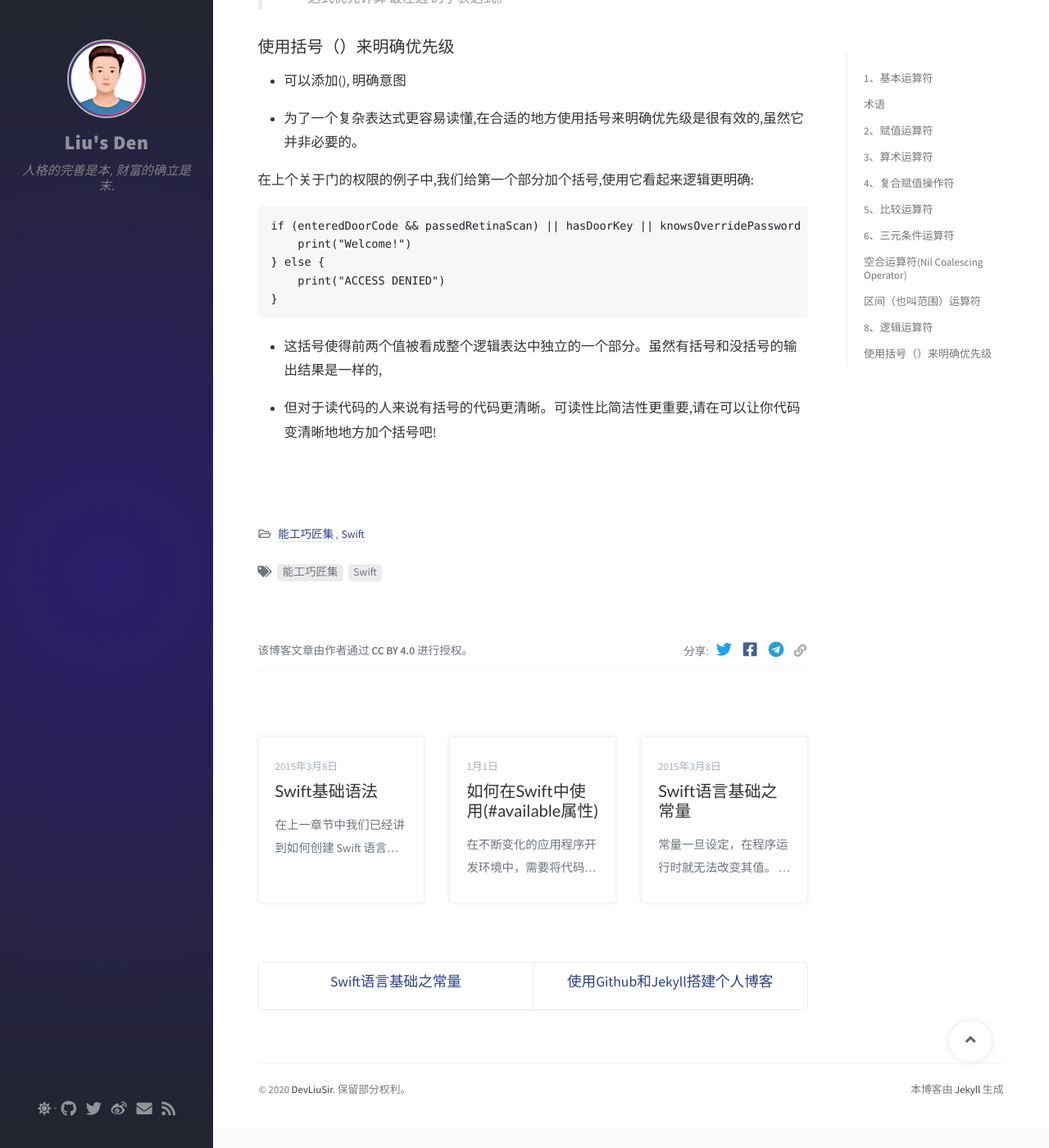
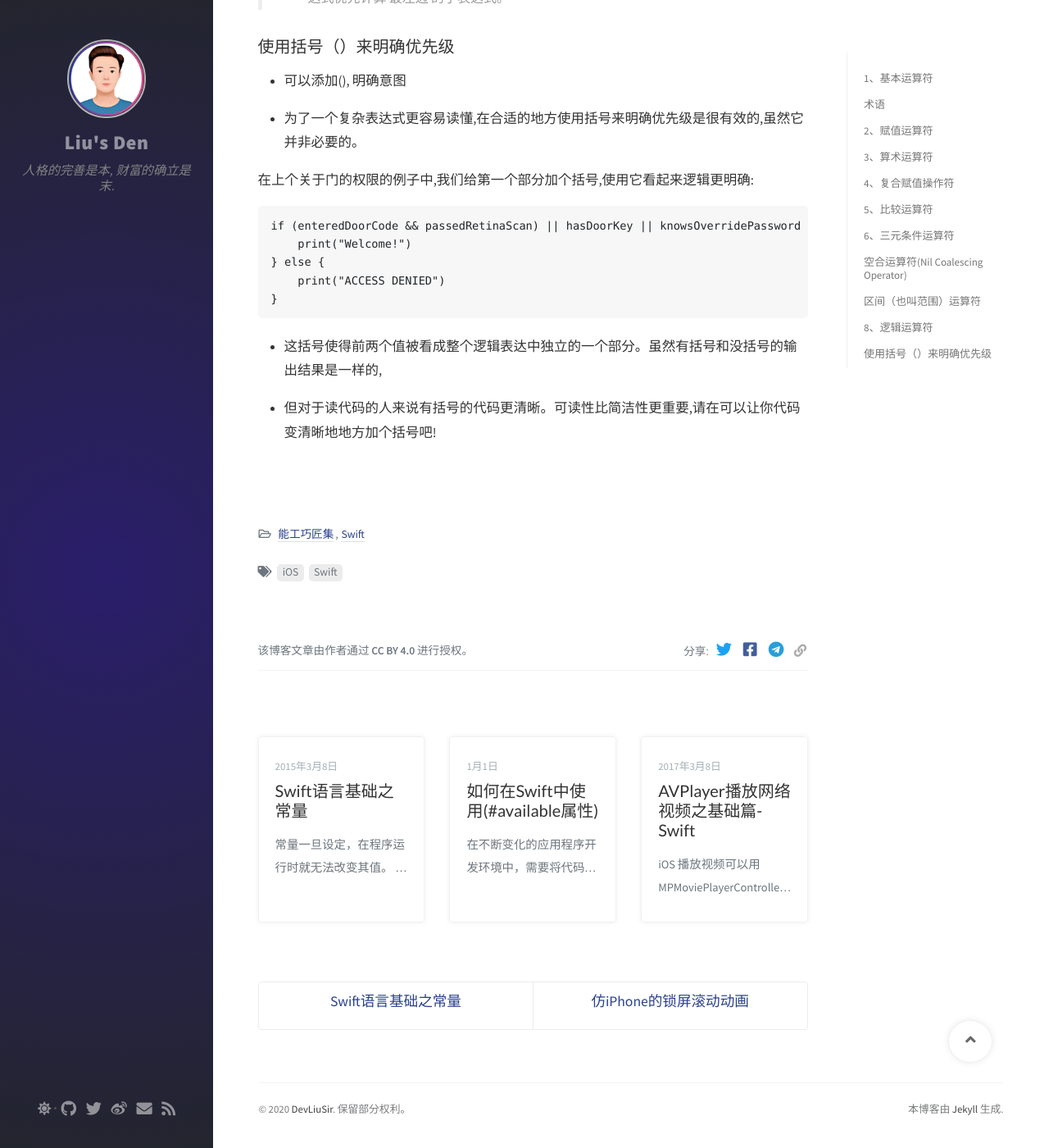
Before and after one commit to DevLiuSir/-DevLiuSir.github.io, a Jekyll site: the page built from _posts/2015-03-08-Swift-Basic-Operators.md, in a window 1280 px wide and 1400 px high, scrolled down 8971 px. Shown: the whole window at 82% size. Built offline with Jekyll 4.4.1, drawn with Linux system fonts in a browser that asks for light colours; nearby versions of some CDN libraries; comment, search, counter and statistics services are not loaded; part of the change alters nothing that is shown; some of the changed text lies outside the part shown.

````diff
--- a/_includes/footer.html
+++ b/_includes/footer.html
@@ -23,7 +23,7 @@
       <p class="mb-0">
         本博客由
         <a href="https://jekyllrb.com" target="_blank">Jekyll</a>
-        生成
+        生成.
       </p>
     </div>
 
--- a/_includes/mode-toggle.html
+++ b/_includes/mode-toggle.html
@@ -80,6 +80,28 @@
 
     get mode() { return sessionStorage.getItem(ModeToggle.MODE_KEY); }
 
+    get isResolvedDarkMode() {
+        if (this.isLightMode) {
+            return false;
+        }
+        return this.isSysDarkPrefer;
+    }
+
+    updateCommentStyle() {
+      var theme = "{{ site.utterances.light_theme }}";
+      if (this.isResolvedDarkMode) {
+          theme = "{{ site.utterances.dark_theme }}";
+      }
+      let comment = document.querySelector("iframe.utterances-frame");
+      if (comment == null) {
+          return;
+      }
+      comment.contentWindow.postMessage(
+        { type: "set-theme", theme: theme }, "https://utteranc.es/"
+      );
+    }
+
+
     flipMode() {
       if (this.hasMode) {
         if (this.isSysDarkPrefer) {
@@ -105,6 +127,7 @@
         }
       }
 
+      this.updateCommentStyle();
     } /* flipMode() */
 
   } /* ModeToggle */
--- a/_posts/2015-03-08-Swift-Basic-Operators.md
+++ b/_posts/2015-03-08-Swift-Basic-Operators.md
@@ -4,7 +4,6 @@ title: Swift语言基础之基本运算符
 date: 2015-03-08 22:28:49 +0900
 categories: [能工巧匠集, Swift]
 tags: [iOS, Swift]
-tags: [能工巧匠集, Swift]
 ---
 
 ## 基本运算符(Basic Operators)
--- /dev/null
+++ b/_posts/2016-12-08-Imitation-iPhone-LockScreen-scrolling-animation.md
@@ -0,0 +1,139 @@
+---
+layout: post
+title: 仿iPhone的锁屏滚动动画
+date: 2016-12-08 22:21:00 +0900
+categories: [能工巧匠集, iOS]
+tags: [Animations, 动画, iOS, Objective-C]
+---
+
+> 需要用到的技术点：图层`CALayer`，这个大家应该都不会陌生，嗯，现在呢，我拿CALayer的子类`CAGradientLayer`实现一个`iPhone`锁屏文字渐变的动效，总体来讲，其实我觉得主要的难点就是图层的`mask`属性，这个技术点你理解熟悉了，实现渐变动画就容易多了，这里渐变的文字没有借用label，我的处理是把外界传入的字符串添加到图形上下文，这样减少了控制器的负担，也便于我们移植到别的工程。
+
+![](/assets/images/2016/iOS-SlideToUnlock-Animation/Animation-01.png)
+
+先附上整体的效果
+
+![](/assets/images/2016/iOS-SlideToUnlock-Animation/Animation-02.gif)
+
+这里单独创建一个继承`UIView`的类，类的`.h`声明一个字符串，用来接受外界传入的文字
+
+```objective-c
+/** 外界传入的字符 .h文件 */
+@property (nonnull, nonatomic, copy) NSString *textStr;
+```
+
+## 说下CAGradientLayer属性
+
+- startPoint 渐变开始的点，映射到layer的矩形范围内
+- endPoint 渐变结束的点，映射到layer的矩形范围内
+- 默认(0,0)在左下角，(1,1)在右上角，默认起始点的值是(0.5, 0)，结束点的值是(0.5, 1)，如图：
+
+![](/assets/images/2016/iOS-SlideToUnlock-Animation/Animation-03.png)
+
+```swift
+//设置渐变的开始点、结束点
+ _gradientLayer.startPoint = CGPointMake(0.0, 0.5);
+ _gradientLayer.endPoint = CGPointMake(1.0, 0.5);
+```
+
+- `colors` 颜色类 `CGColorRef` 数组 这里需要黑白两种颜色，但整个过程中需要三种渐变色(黑、白、黑)
+
+```swift
+//设置渐变过程中点的颜色
+ NSArray *colors =@[
+                     (id)[UIColor blackColor].CGColor,
+                     (id)[UIColor whiteColor].CGColor,
+                     (id)[UIColor blackColor].CGColor
+                    ];
+ _gradientLayer.colors = colors; //colors 渐变中的每一个渐变点
+```
+
+- `locations`  范围(1,1), 数组内的对象必须是单调递增的, "locations"对象对应属性`"colors"`中的对象，用来定位渐变颜色出现的位置，"locations"内第一个对象-渐变开始的点，最后一个对象-渐变结束的点
+
+```swift
+//设置每个渐变点颜色对应的位置
+NSArray *locations = @[@0.2, @0.5, @0.8];
+_gradientLayer.locations = locations;
+```
+
+## 处理文字
+
+- 添加文字到图形上下文, 这个就简单了，这里我直接贴代码了，如下：
+
+```swift
+ NSMutableParagraphStyle *paragraphStyle = [NSMutableParagraphStyle new];
+ paragraphStyle.alignment = NSTextAlignmentCenter;
+
+ NSDictionary *attributes = @{
+                              NSFontAttributeName:[UIFont fontWithName:@"HelveticaNeue" size:25.0],
+                              NSParagraphStyleAttributeName:paragraphStyle,
+                              };
+
+ //开启图形上下文
+ UIGraphicsBeginImageContextWithOptions(self.frame.size, NO, 0);
+
+ //绘制字符到图形
+ [textStr drawInRect:self.bounds withAttributes:attributes];
+
+ //获取图形上下文
+ UIImage *image = UIGraphicsGetImageFromCurrentImageContext();
+
+ //结束图形上下文
+ UIGraphicsEndImageContext();
+```
+
+- 这里说下神秘的`mask`
+
+> 首先，`iOS`的控件自带`alpha`的值，但是针对的是整个icon或者ui的透明效果，不能做到自定义的透明或者镂空效果
+`mask`含义：属于`CALayer`，但其并不会呈现出来，它是用其`alpha`来控制原`layer`内容的渲染，若`mask`的`alpha`值为1，那原layer就会渲染出来，反之，就不会渲染出来
+`mask`原理：默认会显示`mask`层底部的内容，如果渐变层放在`mask`层上，就不会显示了，需将渐变层添加到view的图层上面
+mask层工作原理:按照透明度裁剪，只保留非透明部分，文字是非透明的，因此除了文字，其他都被裁剪掉，这样就只会显示文字下面渐变层的内容，相当于留了文字的区域，让渐变层去填充文字的颜色
+
+- 将图像上下文赋值为图层的内容，并将图层设置为透明，然后将这个图层layer作为被裁减的`视图的layer`的`mask`， 这样就可以实现自定义的透明或者镂空效果
+
+```swift
+CALayer *layer = [CALayer layer];
+
+ //layer，其尺寸需与所要裁减的视图的尺寸一样
+layer.frame = self.bounds;
+
+ //将图像CGImageRef赋值给layer视图
+layer.contents = (id)(image.CGImage);
+
+ //一个裁减图形作为其layer的mask 设置透明
+layer.backgroundColor = [UIColor clearColor].CGColor;
+
+ //作为mask的layer不能有superLayer或者subLayer
+[layer removeFromSuperlayer];
+
+ //将layer作为渐变图layer的mask
+self.gradientLayer.mask = layer;
+```
+
+- 设置渐变层的大小
+
+```swift
+//和视图view等宽高
+self.gradientLayer.frame = self.bounds;
+最后就是将渐变层添加到视图view的图层上面，添加动画，代码如下：
+[self.layer addSublayer:self.gradientLayer];
+
+/**
+ *  KeyPath 告诉系统要执行什么样的动画
+ */
+CABasicAnimation *aniamtion = [CABasicAnimation animationWithKeyPath:@"locations"];
+
+ /**
+ *  在整个动画中，第一个黑色原色从0移动到0.75的位置，白色原色从0移动到1的位置，第二个黑色原色从0.25移动到1的位置
+ */
+aniamtion.fromValue = @[@0.0,@0.0,@0.25];
+aniamtion.toValue = @[@0.75,@1.0,@1.0];
+
+aniamtion.duration = 2.5;
+aniamtion.repeatCount = MAXFLOAT;
+```
+
+## 最后，外界控制器传值
+
+- 外界控制器只需传入想渐变的字符串即可，如下：
+
+![](/assets/images/2016/iOS-SlideToUnlock-Animation/Animation-04.png)
````
